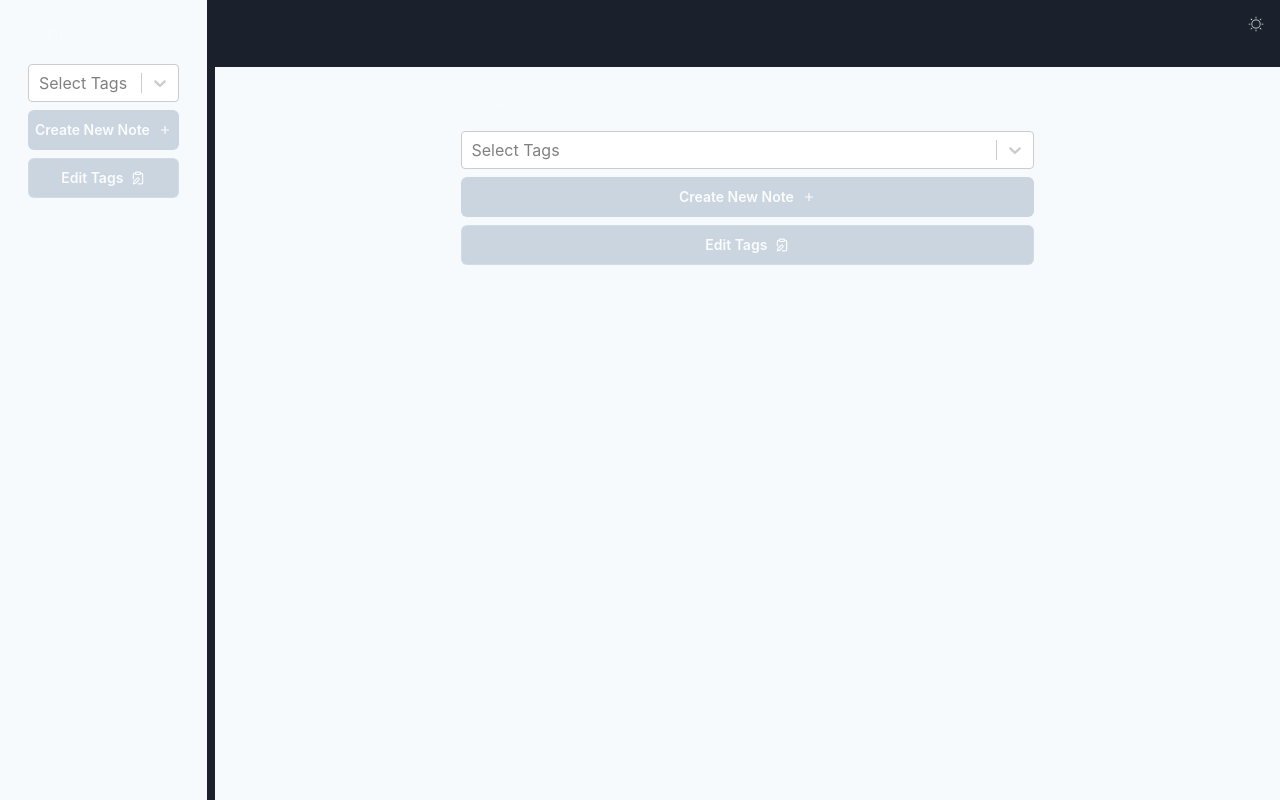
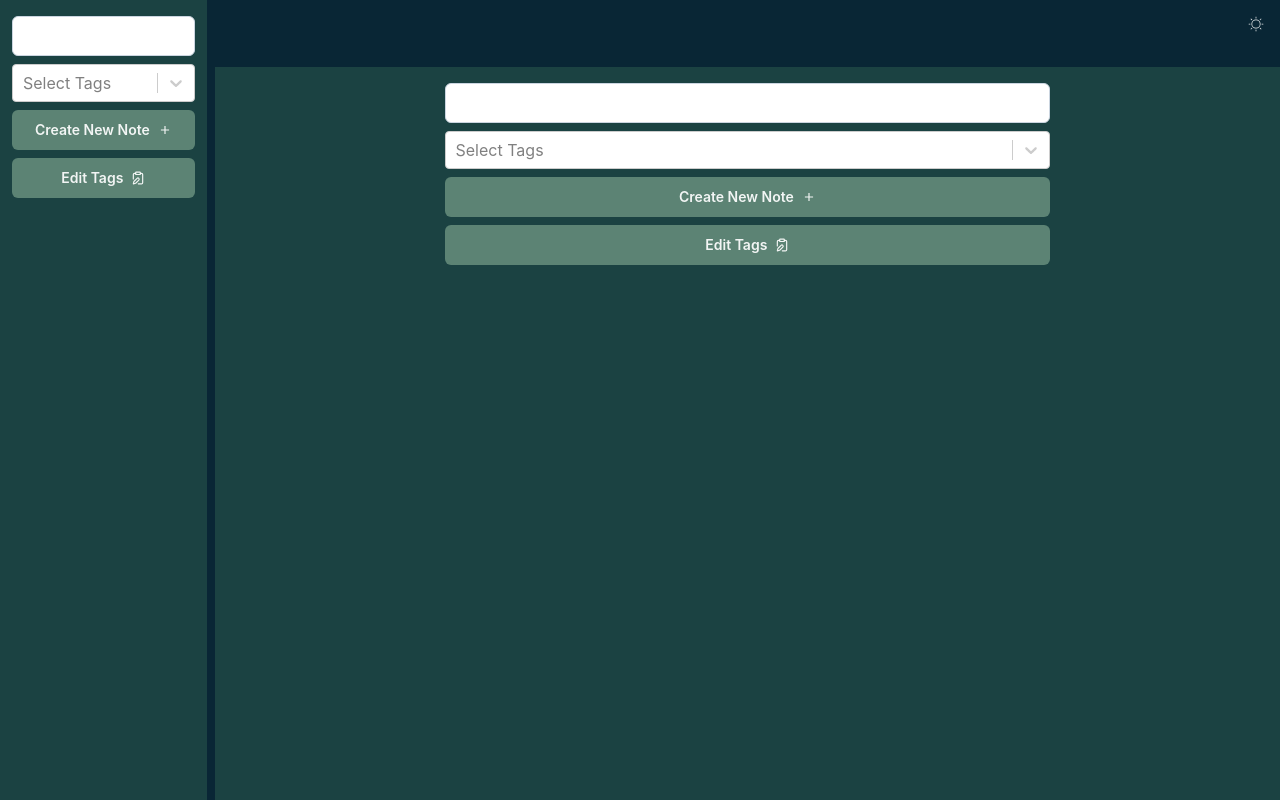
Before and after one commit to IdrisGit/MarkUp, a React (Vite) app: page / in a window 1280 px wide. Built offline with nearby package versions, Linux system fonts and the light colour scheme.

Commit message:
style: dark mode and light mode theme

```diff
--- a/src/Layouts/MainLayout.tsx
+++ b/src/Layouts/MainLayout.tsx
@@ -1,11 +1,12 @@
 import { Outlet } from 'react-router-dom';
-import { Grid, GridItem, Spacer, IconButton, useColorMode } from '@chakra-ui/react';
+import { Grid, GridItem, IconButton, useColorMode, useColorModeValue } from '@chakra-ui/react';
 import NotesList from '../pages/NotesList';
 import { MdDarkMode } from 'react-icons/md';
 import { CiLight } from 'react-icons/ci';
 
 const MainLayout = ({ notes, availableTags }) => {
   const { colorMode, toggleColorMode } = useColorMode();
+  const bodyBackgroundColor = useColorModeValue('#fafafa', '#092635');
 
   return (
     <Grid
@@ -16,6 +17,7 @@ const MainLayout = ({ notes, availableTags }) => {
       templateRows='repeat(12, 1fr)'
       templateColumns='repeat(12, 1fr)'
       gap={2}
+      bgColor={bodyBackgroundColor}
     >
       <GridItem
         height='100%'
--- a/src/pages/Note.tsx
+++ b/src/pages/Note.tsx
@@ -5,7 +5,7 @@ import { useNote } from '../hooks/useNote';
 import { useStore } from '../store/store';
 import DeleteModal from '../components/DeleteModal';
 import remarkGfm from 'remark-gfm';
-import { Flex, Box, Badge, Heading, IconButton } from '@chakra-ui/react';
+import { Flex, Box, Badge, Heading, IconButton, useColorModeValue } from '@chakra-ui/react';
 import { MdEdit } from 'react-icons/md';
 import { IoMdTrash } from 'react-icons/io';
 
@@ -15,6 +15,7 @@ const Note: React.FC = () => {
   const { onDeleteNote } = useStore();
   const note = useNote();
   const navigate = useNavigate();
+  const iconBorderColor = useColorModeValue('#484b6a', '#9EC8B9');
 
   return (
     <Flex
@@ -52,11 +53,13 @@ const Note: React.FC = () => {
             variant='outline'
             aria-label='Edit Note'
             onClick={() => navigate(`/${note.id}/edit`)}
+            borderColor={iconBorderColor}
             icon={<MdEdit />}
           />
           <IconButton
             variant='outline'
             aria-label='Edit Note'
+            borderColor='red.400'
             onClick={() => setShowDeleteModal(true)}
             icon={<IoMdTrash />}
           />
--- a/src/pages/NotesList.tsx
+++ b/src/pages/NotesList.tsx
@@ -27,6 +27,7 @@ import {
   ModalHeader,
   ModalBody,
   ModalCloseButton,
+  useColorModeValue,
 } from '@chakra-ui/react';
 import { MdAdd } from 'react-icons/md';
 import { LuClipboardEdit } from 'react-icons/lu';
@@ -53,14 +54,16 @@ interface EditTagsModalProps {
 }
 
 const NoteCard: React.FC<SimplifiedNote> = ({ id, title, tags, selectedId }) => {
+  const cardBackgroundColor = useColorModeValue('#d2d3db', '#5C8374');
+  const cardHoverBackgroundColor = useColorModeValue('#9394a5', '#5CAF74');
   return (
     <Card
       as={Link}
       to={`/${id}`}
       variant='outline'
-      bgColor={selectedId === id ? 'gray.500' : 'gray.300'}
+      bgColor={selectedId === id ? cardHoverBackgroundColor : cardBackgroundColor}
       _hover={{
-        backgroundColor: 'gray.400',
+        backgroundColor: cardHoverBackgroundColor,
       }}
     >
       <CardBody p='4'>
@@ -78,8 +81,6 @@ const NoteCard: React.FC<SimplifiedNote> = ({ id, title, tags, selectedId }) =>
                 key={tag.id}
                 variant='outline'
                 fontSize='0.6em'
-                borderColor='gray.500'
-                color='gray.800'
               >
                 {tag.label}
               </Badge>
@@ -177,6 +178,9 @@ const NotesList: React.FC<NotesListProp> = ({ notes, availableTags }) => {
 
   const { addTag, onUpdateTag, onDeleteTag } = useStore();
   const { id } = useParams();
+  const sidebarBackgroundColor = useColorModeValue('#e4e5f1', '#1B4242');
+  const buttonBackgroundColor = useColorModeValue('#d2d3db', '#5C8374');
+  const buttonHoverBackgroundColor = useColorModeValue('#9394a5', '#5CAF74');
 
   const filteredNotes = useMemo(() => {
     return notes.filter((note) => {
@@ -194,9 +198,9 @@ const NotesList: React.FC<NotesListProp> = ({ notes, availableTags }) => {
       height='100%'
       paddingY='16px'
       paddingX='12px'
-      bgColor='gray.50'
+      bgColor={sidebarBackgroundColor}
     >
-      <Container>
+      <Container padding='0'>
         <form>
           <Flex
             direction='column'
@@ -207,7 +211,9 @@ const NotesList: React.FC<NotesListProp> = ({ notes, availableTags }) => {
                 <Input
                   type='text'
                   value={title}
-                  placeholder='Title'
+                  placeholder='Search Title'
+                  bgColor='white'
+                  borderColor='gray.300'
                   onChange={(e) => setTitle(e.target.value)}
                 />
               </FormControl>
@@ -236,7 +242,7 @@ const NotesList: React.FC<NotesListProp> = ({ notes, availableTags }) => {
           </Flex>
         </form>
       </Container>
-      <Container>
+      <Container padding='0'>
         <List
           width='100%'
           padding='0'
@@ -261,9 +267,9 @@ const NotesList: React.FC<NotesListProp> = ({ notes, availableTags }) => {
                 variant='solid'
                 width='100%'
                 fontSize='sm'
-                bgColor='gray.300'
+                bgColor={buttonBackgroundColor}
                 _hover={{
-                  backgroundColor: 'gray.400',
+                  backgroundColor: buttonHoverBackgroundColor,
                 }}
                 rightIcon={<MdAdd />}
               >
@@ -273,12 +279,12 @@ const NotesList: React.FC<NotesListProp> = ({ notes, availableTags }) => {
           </ListItem>
           <ListItem>
             <Button
-              variant='outline'
+              variant='solid'
               width='100%'
               fontSize='sm'
-              bgColor='gray.300'
+              bgColor={buttonBackgroundColor}
               _hover={{
-                backgroundColor: 'gray.400',
+                backgroundColor: buttonHoverBackgroundColor,
               }}
               rightIcon={<LuClipboardEdit />}
               onClick={() => setEditTagsModalOpen(true)}
--- a/src/theme/theme.tsx
+++ b/src/theme/theme.tsx
@@ -1,74 +1,8 @@
-import { extendTheme, Colors, ThemeConfig } from '@chakra-ui/react';
+import { extendTheme, ThemeConfig } from '@chakra-ui/react';
 
 const themeConfig: ThemeConfig = {
   initialColorMode: 'dark',
   useSystemColorMode: true,
 };
 
-const colorsConfig: Colors = {
-  colors: {
-    transparent: 'transparent',
-    blue: {
-      50: '#eef0fb',
-      100: '#cfd2e3',
-      200: '#b0b5cd',
-      300: '#8f97b9',
-      400: '#7079a5',
-      500: '#57608c',
-      600: '#434a6e',
-      700: '#30354e',
-      800: '#1c2030',
-      900: '#070b15',
-    },
-    green: {
-      50: '#ddfdf8',
-      100: '#baf3e8',
-      200: '#94e8d9',
-      300: '#6bddca',
-      400: '#45d4ba',
-      500: '#2bbaa1',
-      600: '#1d917d',
-      700: '#0f6759',
-      800: '#003f36',
-      900: '#001812',
-    },
-    orange: {
-      50: '#ffeddd',
-      100: '#ffceb0',
-      200: '#ffaf7f',
-      300: '#ff8f4d',
-      400: '#fe701c',
-      500: '#e55702',
-      600: '#b34300',
-      700: '#813000',
-      800: '#4f1c00',
-      900: '#200700',
-    },
-    pink: {
-      50: '#ffe1f5',
-      100: '#ffb1d9',
-      200: '#ff7ebf',
-      300: '#ff4ca3',
-      400: '#ff1a89',
-      500: '#e60070',
-      600: '#b40057',
-      700: '#82003e',
-      800: '#500025',
-      900: '#20000e',
-    },
-    red: {
-      50: '#ffe2e5',
-      100: '#ffb2b7',
-      200: '#ff8089',
-      300: '#fe4e59',
-      400: '#fd202b',
-      500: '#e50a13',
-      600: '#b2040e',
-      700: '#800009',
-      800: '#4e0004',
-      900: '#1f0000',
-    },
-  },
-};
-
-export const theme = extendTheme({ colors: colorsConfig, config: themeConfig });
+export const theme = extendTheme({ config: themeConfig });
```
